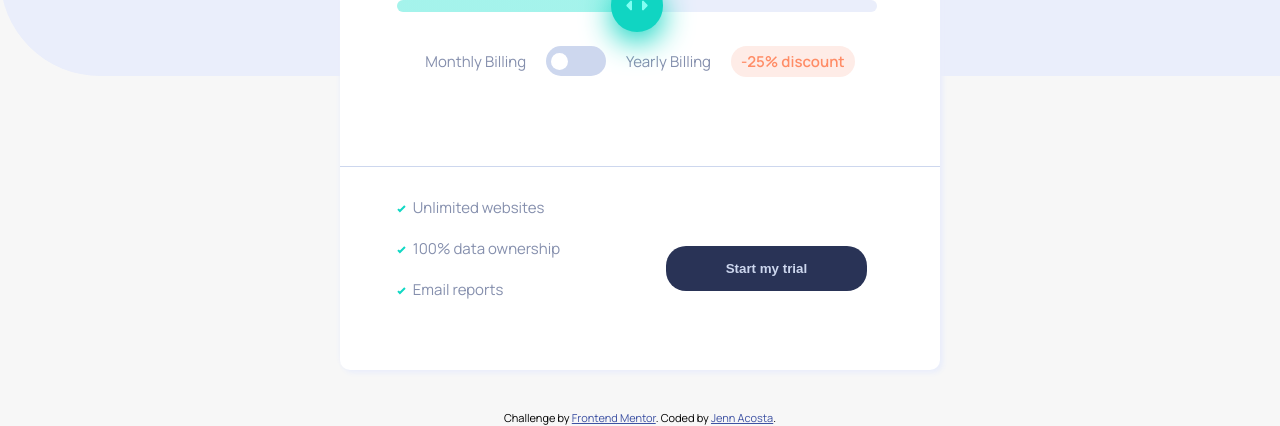
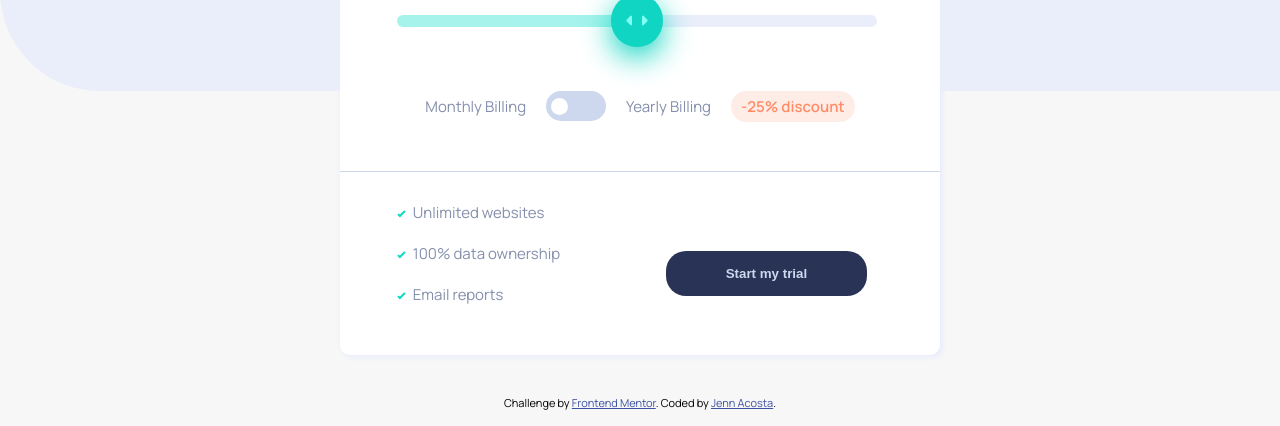
Before and after one commit to jennawlin3/interactive-pricing-component, a plain HTML site: page index.html in a window 1280 px wide. Shown: the part 374-800 px from the top of the page. Drawn offline with Linux system fonts and the light colour scheme.

Commit message:
updated styles.css

```diff
--- a/assets/styles.css
+++ b/assets/styles.css
@@ -292,7 +292,7 @@ input[type="range"]::-webkit-slider-thumb {
 
     .pricing-components {
          position: relative;
-         padding: 50px 30px;
+         padding: 50px 30px 10px;
     }
 
     .pricing-components > p:first-of-type {
@@ -313,6 +313,7 @@ input[type="range"]::-webkit-slider-thumb {
     .options-price {
         justify-content: center;
         gap: 20px;
+        margin-top: 30px;
     }
 
     .start-button_container {
@@ -320,7 +321,7 @@ input[type="range"]::-webkit-slider-thumb {
          display: flex;
          justify-content: space-around;
          align-items: center;
-         padding: 20px;
+         padding: 20px 20px 0px;
     }
 
     .discount {
```
